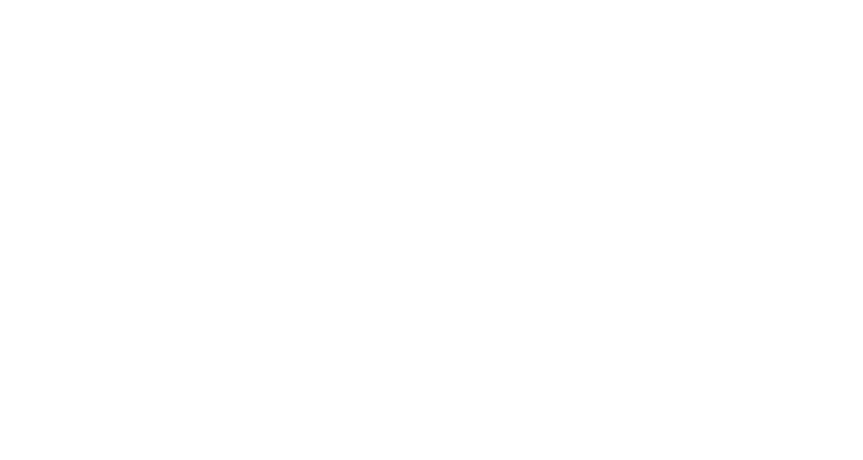
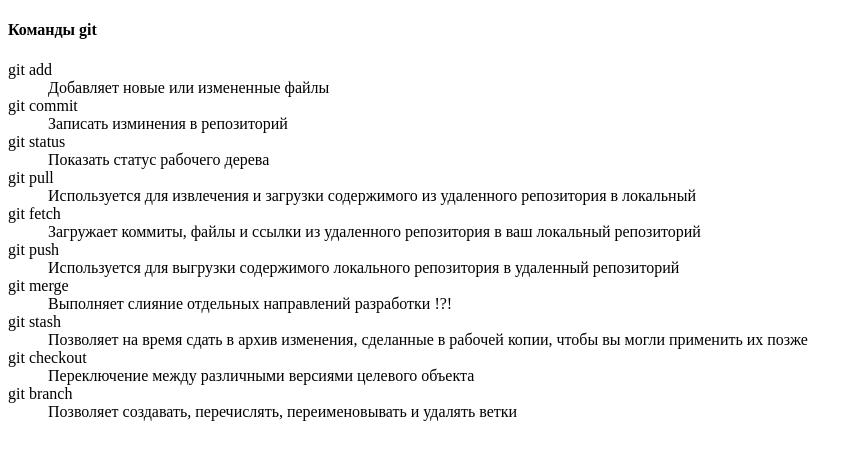
Before and after one commit to Vladimir1421/fictional-octo-couscous, a plain HTML site: page index.html in a window 1280 px wide. Shown: the whole page, without its empty margins (0-863 px from the left). Drawn offline with Linux system fonts and the light colour scheme.

```diff
--- a/index.html
+++ b/index.html
@@ -4,17 +4,40 @@
     <meta charset="UTF-8">
     <meta name="viewport" content="width=device-width, initial-scale=1.0">
     <title>Document</title>
+    <h4>Команды git</h4>
 </head>
 <body>
-    <!-- git add  --> <!-- Добавляет новые или измененные файлы -->
-    <!-- git commit --> <!-- Записать изминения в репозиторий  -->
-    <!-- git status --> <!-- Показать статус рабочего дерева -->
-    <!-- git pull --> <!-- Используется для извлечения и загрузки содержимого из удаленного репозитория в локальный -->
-    <!-- git fetch --> <!-- Загружает коммиты, файлы и ссылки из удаленного репозитория в ваш локальный репозиторий  -->
-    <!-- git push --> <!-- Используется для выгрузки содержимого локального репозитория в удаленный репозиторий -->
-    <!-- git merge --> <!-- Выполняет слияние отдельных направлений разработки !?!-->
-    <!-- git stash --> <!-- Позволяет на время сдать в архив изменения, сделанные в рабочей копии, чтобы вы могли применить их позже -->
-    <!-- git checkout --> <!-- Переключение между различными версиями целевого объекта -->
-    <!-- git branch --> <!-- Позволяет создавать, перечислять, переименовывать и удалять ветки -->
+    <dl>
+        <dt>git add</dt>
+          <dd>Добавляет новые или измененные файлы</dd>
+        <dt>git commit</dt>
+          <dd>Записать изминения в репозиторий</dd>
+        <dt>git status</dt>
+          <dd>Показать статус рабочего дерева</dd>
+        <dt>git pull</dt>
+          <dd>Используется для извлечения и загрузки содержимого из удаленного репозитория в локальный</dd>
+        <dt>git fetch</dt>
+          <dd>Загружает коммиты, файлы и ссылки из удаленного репозитория в ваш локальный репозиторий</dd>
+        <dt>git push</dt>
+          <dd>Используется для выгрузки содержимого локального репозитория в удаленный репозиторий</dd>
+        <dt>git merge</dt>
+          <dd>Выполняет слияние отдельных направлений разработки !?!</dd>
+        <dt>git stash</dt>
+          <dd>Позволяет на время сдать в архив изменения, сделанные в рабочей копии, чтобы вы могли применить их позже</dd>
+        <dt>git checkout</dt>
+          <dd>Переключение между различными версиями целевого объекта</dd>
+        <dt>git branch</dt>
+          <dd>Позволяет создавать, перечислять, переименовывать и удалять ветки</dd>
+      </dl>
+    <!-- git add  -->
+    <!-- git commit -->
+    <!-- git status -->
+    <!-- git pull -->
+    <!-- git fetch -->
+    <!-- git push -->
+    <!-- git merge -->
+    <!-- git stash -->
+    <!-- git checkout -->
+    <!-- git branch -->
 </body>
 </html>
```
